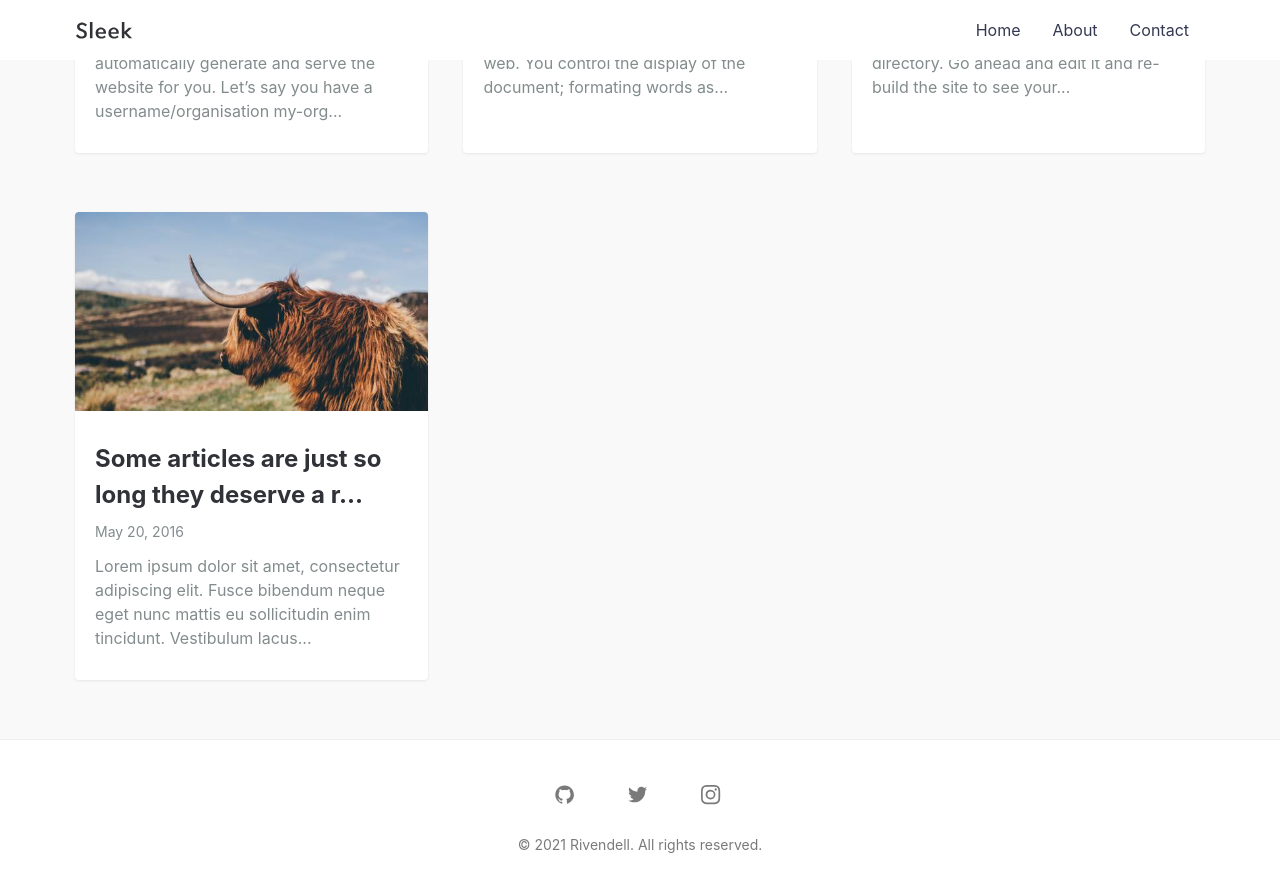
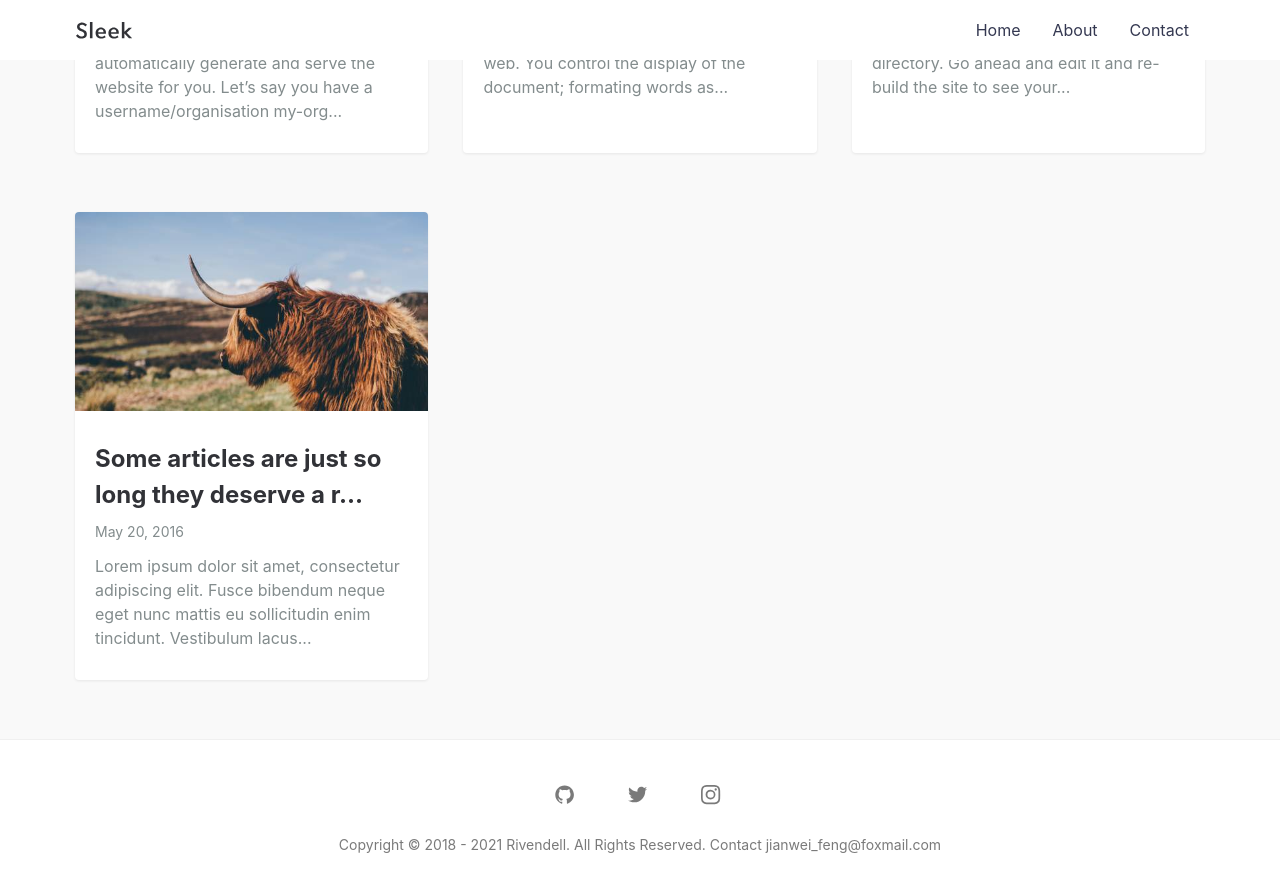
Before and after one commit to icarus507/icarus507.github.io, a Jekyll site: the page built from index.md, in a window 1280 px wide and 900 px high, scrolled down 935 px. Shown: the top 892 px of the window. Built offline with Jekyll 4.4.1, drawn with Linux system fonts in a browser that asks for light colours.

Commit message:
Update footer.html

```diff
--- a/_includes/footer.html
+++ b/_includes/footer.html
@@ -17,7 +17,7 @@
         </a>
       {% endif %}
     </nav>
-    <span>&copy; {{ site.time | date: '%Y' }} {{ site.title | escape }}. All rights reserved.</span>
+    <span>Copyright &copy; 2018 - 2021 Rivendell. All Rights Reserved. Contact jianwei_feng@foxmail.com</span>
   </div>
 </footer>
 <script async src="{{ "/assets/js/bundle.js" | relative_url }}"></script>
```
